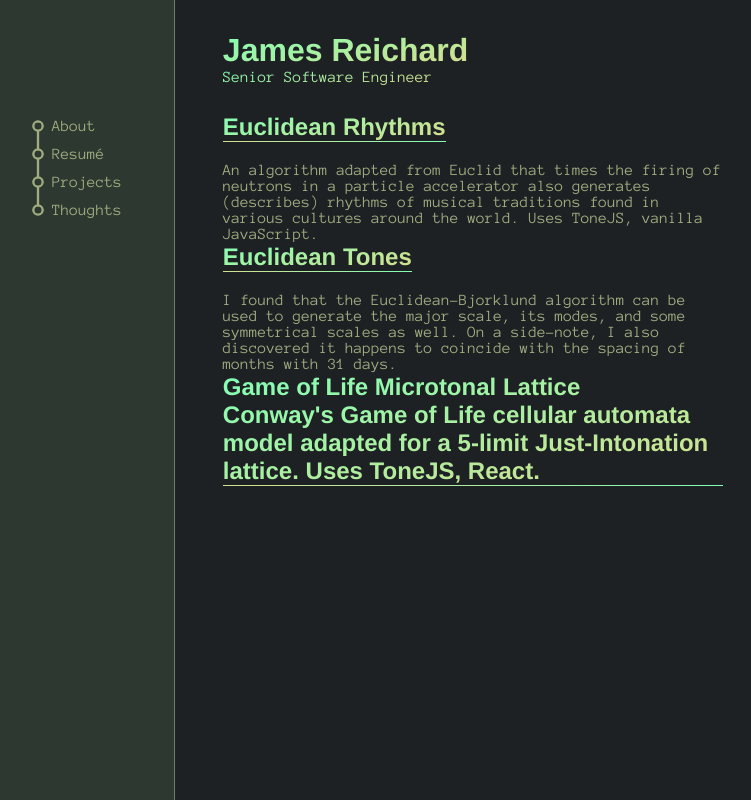
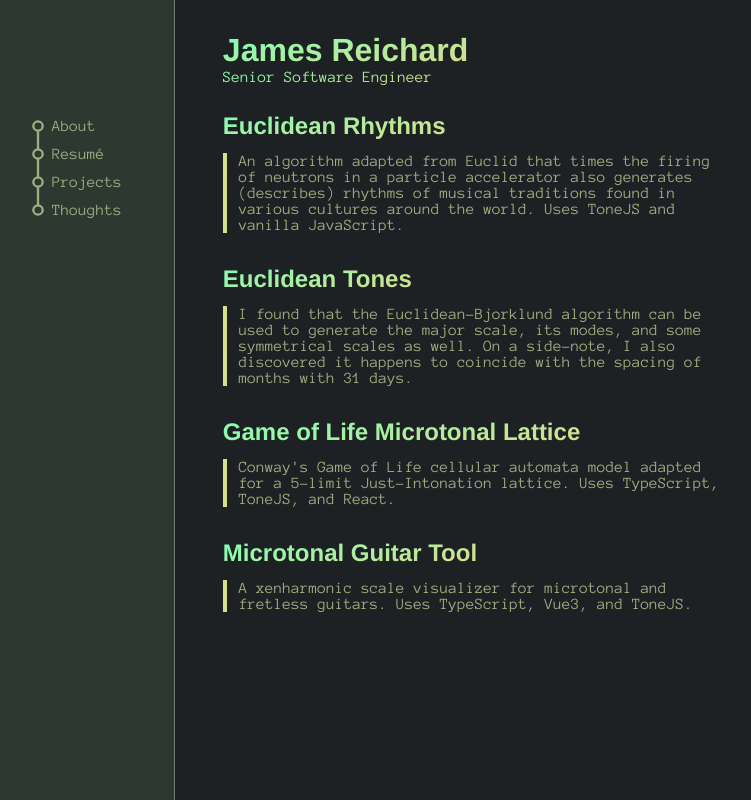
Before and after one commit to superbuggy/superbuggy.github.io, a Vue app: page /#/projects in a window 1280 px wide. Shown: the whole page, without its empty margins (8-759 px from the left). Built offline with nearby package versions, Linux system fonts and the light colour scheme; a web font is replaced by a local one.

Commit message:
💬 Update projects page content

```diff
--- a/src/pages/ProjectsPage.vue
+++ b/src/pages/ProjectsPage.vue
@@ -8,7 +8,7 @@
     <p>
       An algorithm adapted from Euclid that times the firing of neutrons in a particle
       accelerator also generates (describes) rhythms of musical traditions found in
-      various cultures around the world. Uses ToneJS, vanilla JavaScript.
+      various cultures around the world. Uses ToneJS and vanilla JavaScript.
     </p>
   </section>
   <section>
@@ -24,11 +24,20 @@
       <a target="_blank" href="https://superbuggy.github.io/react-game-of-life">
         Game of Life Microtonal Lattice
       </a>
-      <p>
-        Conway's Game of Life cellular automata model adapted for a 5-limit
-        Just-Intonation lattice. Uses ToneJS, React.
-      </p>
     </h2>
+    <p>
+      Conway's Game of Life cellular automata model adapted for a 5-limit Just-Intonation
+      lattice. Uses TypeScript, ToneJS, and React.
+    </p>
+  </section>
+  <section>
+    <h2>
+      <a target="_blank" href="https://superbuggy.github.io/microtab"> Microtonal Guitar Tool </a>
+    </h2>
+    <p>
+      A xenharmonic scale visualizer for microtonal and fretless guitars. Uses TypeScript,
+      Vue3, and ToneJS.
+    </p>
   </section>
 </template>
 <style lang="scss" scoped>
@@ -36,13 +45,27 @@ h2 {
   @import "../stylesheets/main.scss";
   @include gradient;
   margin-top: 0;
-  border-bottom: 1px solid;
+  margin-bottom: 0.75rem;
+  // margin-bottom: 0;
+  border-bottom: 1px solid transparent;
+  // padding-top: 1px;
+  &:hover {
+    border-bottom: 1px solid;
+    border-image-slice: 1;
+    border-image-source: linear-gradient(105deg, var(--zombie), var(--bright-lichen));
+    // padding-top: 0px;
+  }
+}
+
+p {
+  // padding-top: .5rem;
+  padding-left: 0.75rem;
+  border-left: 4px dotted;
   border-image-slice: 1;
   border-image-source: linear-gradient(105deg, var(--zombie), var(--bright-lichen));
-  padding-top: 1px;
-  &:hover {
-    border-bottom: 2px solid;
-    padding-top: 0px;
-  }
+}
+
+section {
+  margin-bottom: 2rem;
 }
 </style>
```
